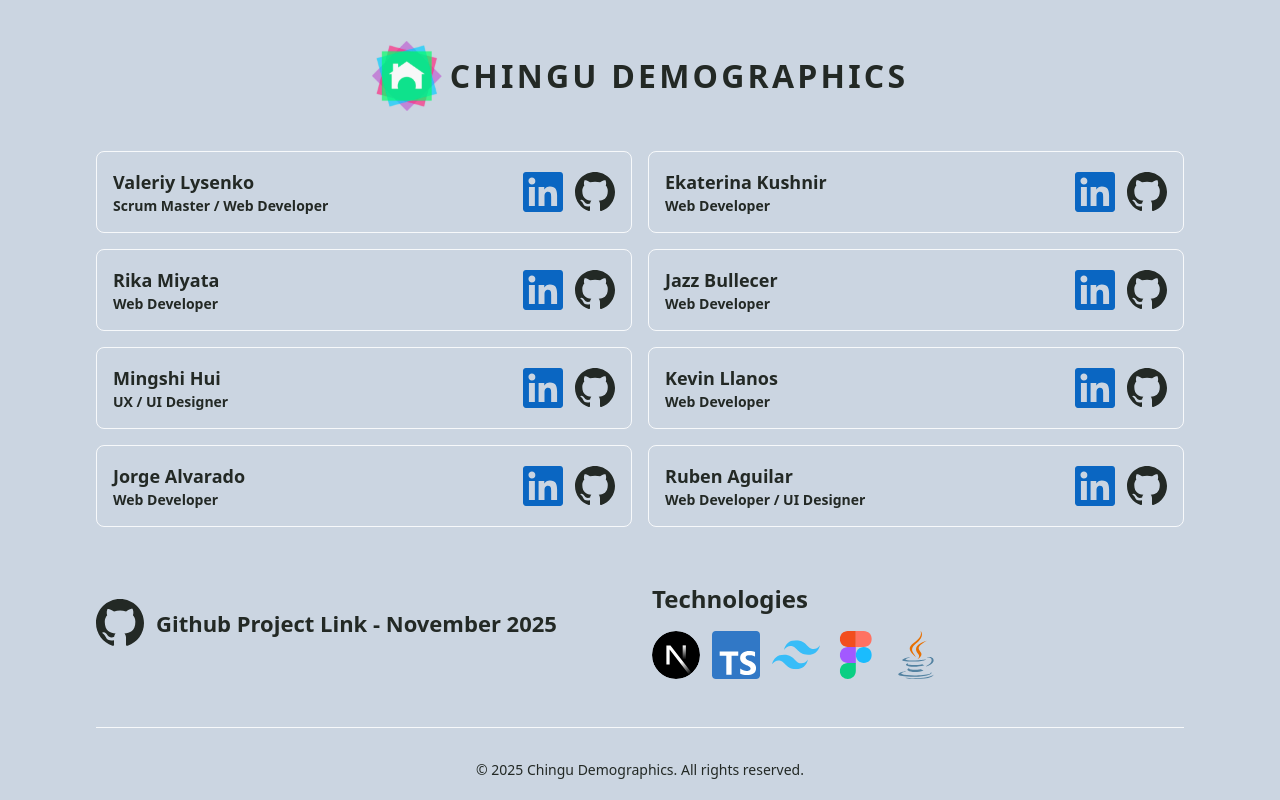
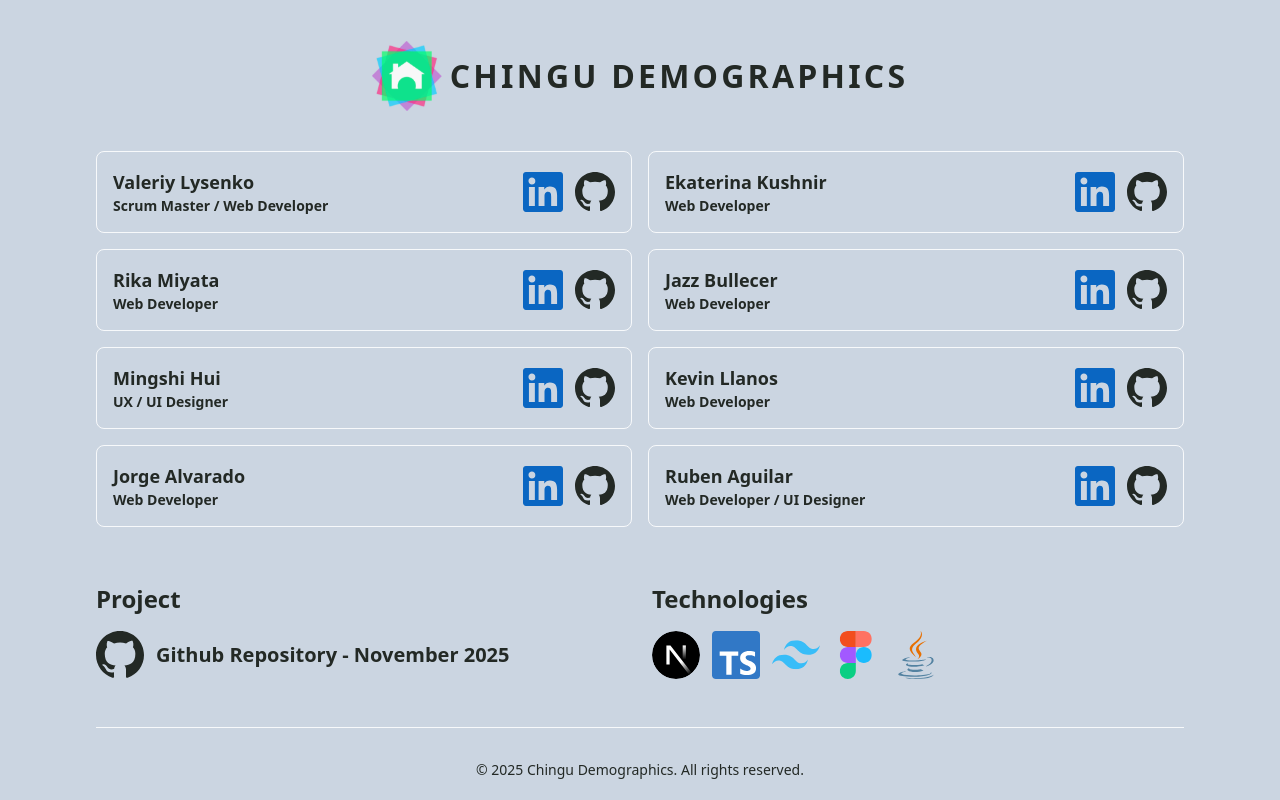
Before and after one commit to chingu-voyages/V58-tier3-team-39, a Next.js app in the folder next-app/: page / in a window 1280 px wide. Shown: the part 847-1647 px from the top of the page. Built offline with nearby package versions, Linux system fonts and the light colour scheme; no server answers.

Commit message:
add project title  and change github repo link text

```diff
--- a/next-app/components/Footer.tsx
+++ b/next-app/components/Footer.tsx
@@ -221,9 +221,10 @@ const Footer = () => {
           {/* Project + Technologies beneath team */}
           <section>
             {/* Layout: column on mobile, row on md+; each column has its own heading so headings align */}
-            <div className="flex flex-col md:flex-row items-center justify-center mt-2 gap-6">
+            <div className="flex flex-col md:flex-row justify-center mt-2 gap-6">
               <div className="md:basis-1/2">
-                <div className="flex items-center gap-4 mb-0">
+                <div className="md:basis-1/2 md:text-start text-center">
+                  <h3 className="text-2xl font-semibold mb-4 mt-4">Project</h3>
                   <a
                     href="https://github.com/chingu-voyages/V58-tier3-team-39"
                     className="flex items-center gap-3 hover:scale-105 transition-transform duration-300"
@@ -231,8 +232,8 @@ const Footer = () => {
                     rel="noopener noreferrer"
                   >
                     <GitHub className="w-12 h-12" />
-                    <span className="text-[1.375rem] font-bold">
-                      Github Project Link - November 2025
+                    <span className="text-xl font-semibold">
+                      Github Repository - November 2025
                     </span>
                   </a>
                 </div>
```
